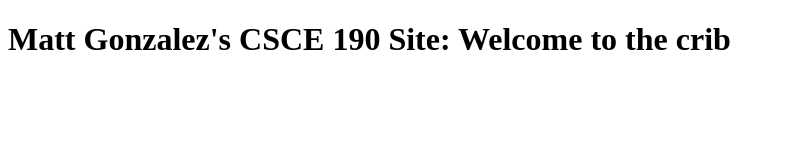
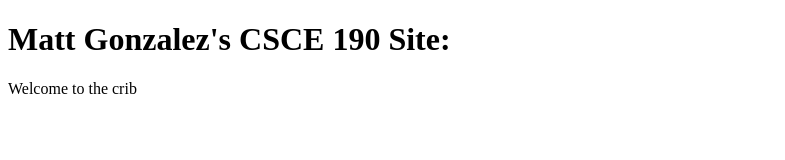
Before and after one commit to Namaesja/Namaesja.github.io, a plain HTML site: page CSCE190/index.html in a window 1280 px wide. Shown: the whole page, without its empty margins (0-785 px from the left). Drawn offline with Linux system fonts and the light colour scheme.

Commit message:
Add files via upload

```diff
--- a/CSCE190/index.html
+++ b/CSCE190/index.html
@@ -4,8 +4,8 @@
 <title>CSCE 190: Matt Gonzalez</title>
     </head>
     <body>
-<h1>Matt Gonzalez's CSCE 190 Site:
-    Welcome to the crib
-</h1>
+<h1>Matt Gonzalez's CSCE 190 Site:</h1>
+
+<p>Welcome to the crib</p>
     </body>
 </html>
```
